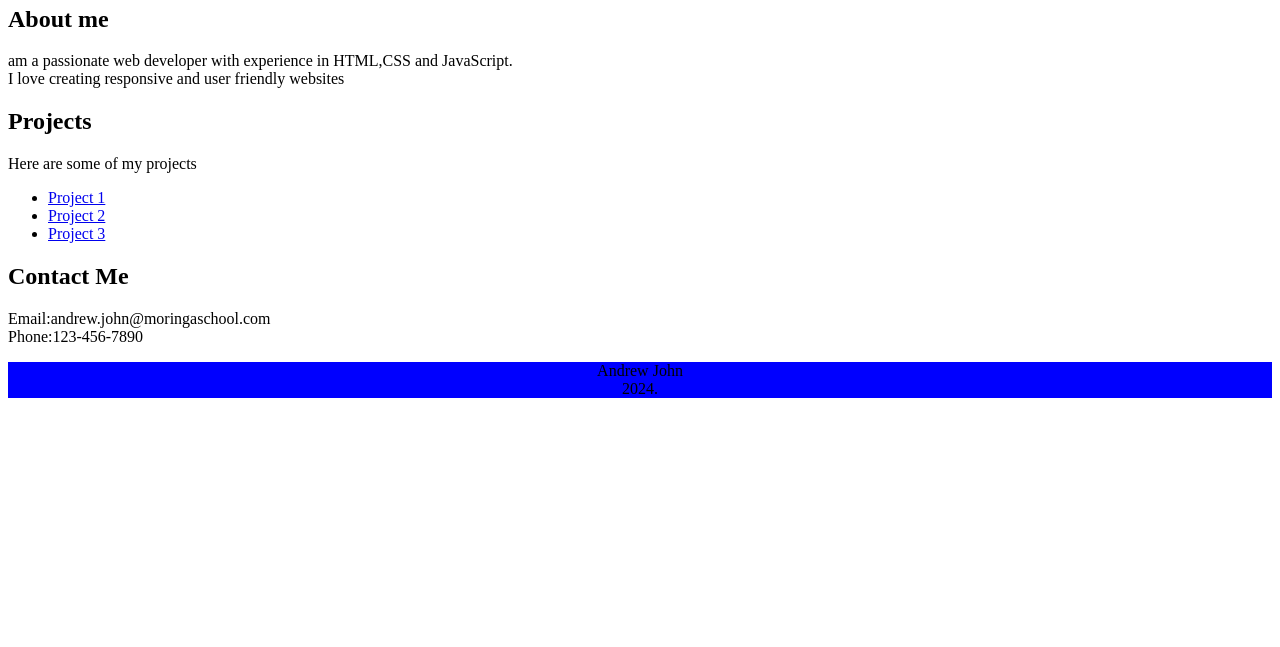
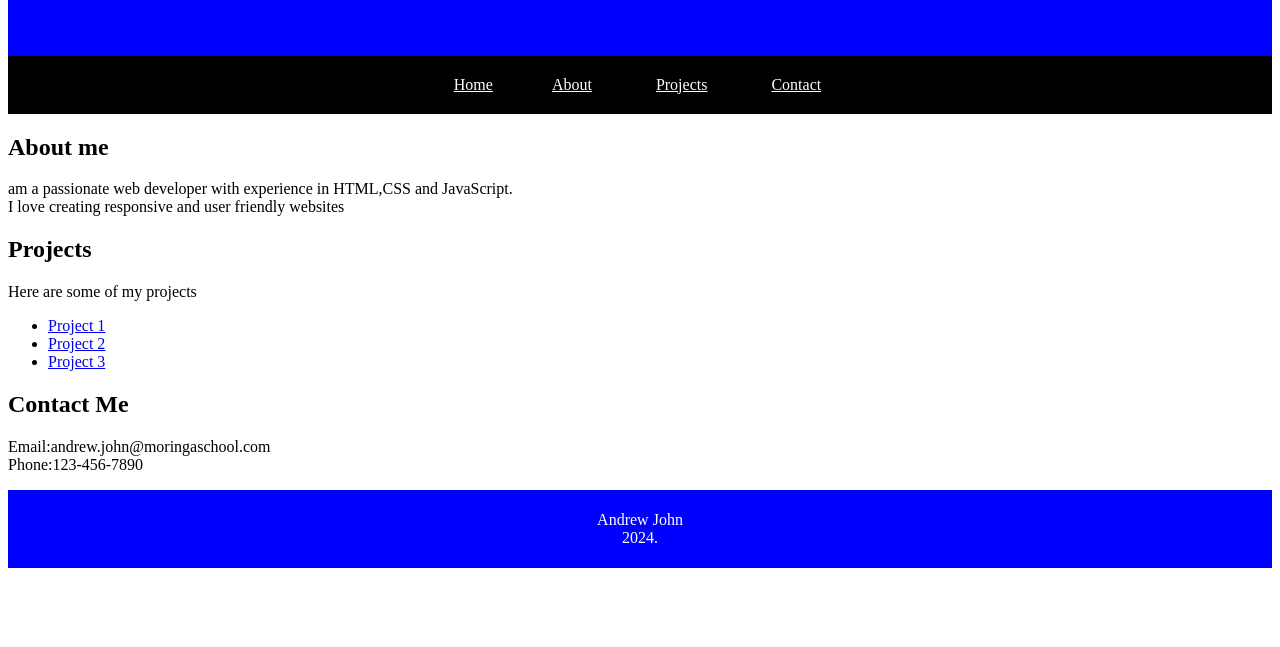
Before and after one commit to edwinsupremacy/myportfolio, a plain HTML site: page index.html in a window 1280 px wide. Shown: the part 153-800 px from the top of the page. Drawn offline with Linux system fonts and the light colour scheme.

Commit message:
first commit

```diff
--- a/style.css
+++ b/style.css
@@ -4,21 +4,39 @@
     text-align: center;
     color: snow;
     font-style: 'Franklin Gothic Medium', 'Arial Narrow', Arial, sans-serif;
+    padding: 40px;
 }
 
-.links {
+nav{
 
    background-color: black;
    text-align: center;
-   color: snow;
-   word-spacing: 2em;
+   padding: 20px;
+}
 
+#home{
+padding: 25px;
+color: rgb(255, 255, 255);
+
+
+}
+#about{
+padding: 30px;
+color: rgb(255, 255, 255);
+}
+
+#projects{
+padding: 30px;
+color: rgb(255, 255, 255);
+}
+#contact{
+padding: 30px;
+color: rgb(255, 255, 255);
 
 }
 .footer{
     text-align: center;
     background-color: blue;
-    border: 90px;
+    padding: 5px;
+    color: white;
 }
-
-}
```
